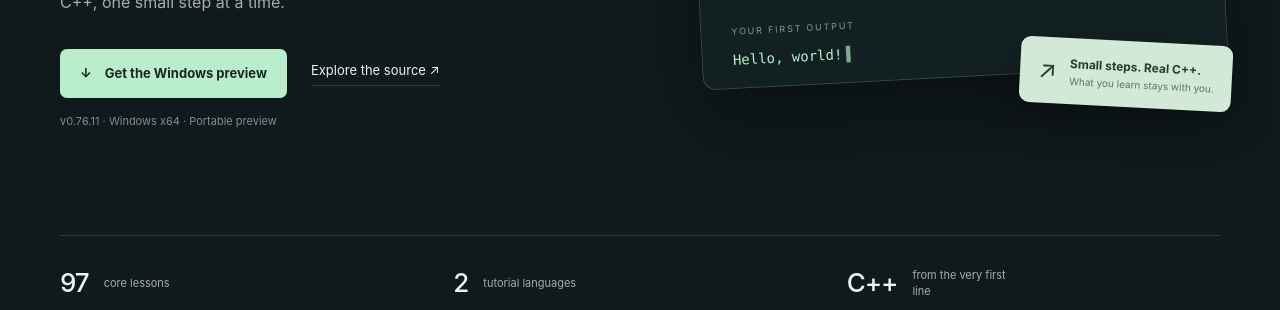
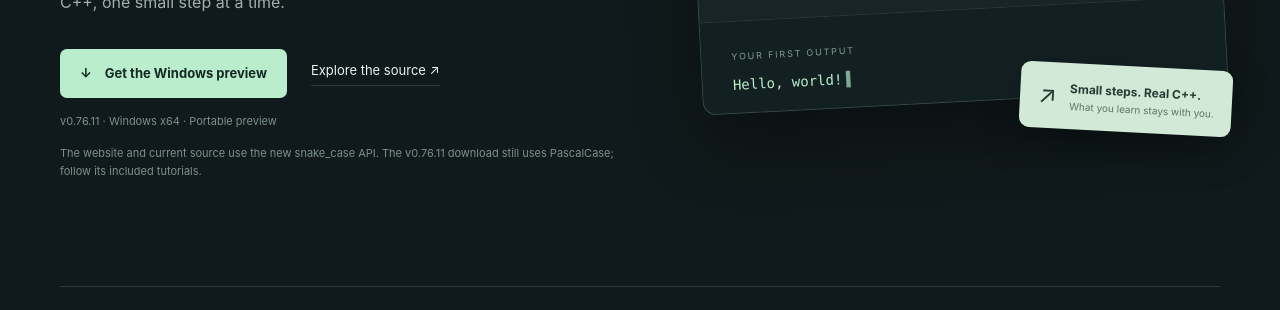
Before and after one commit to sodomau/small-cpp, a plain HTML site: page site/index.html in a window 1280 px wide. Shown: the part 479-789 px from the top of the page. Drawn offline with Linux system fonts and the light colour scheme; files whose address does not match are found by name.

Commit message:
docs: align web lessons with snake_case API names

```diff
--- a/site/index.html
+++ b/site/index.html
@@ -24,6 +24,7 @@
         <p class="hero-description" data-en="Your first line of code shouldn't come with a mountain of setup. Meet a friendly desktop home for learning real C++, one small step at a time." data-ko="코드 한 줄을 쓰기 위해 복잡한 설정부터 배울 필요는 없어요. 실제 C++을 한 걸음씩 배우는, 친근한 데스크톱 개발 환경을 만나 보세요.">Your first line of code shouldn't come with a mountain of setup. Meet a friendly desktop home for learning real C++, one small step at a time.</p>
         <div class="actions"><a class="button primary" href="https://github.com/sodomau/small-cpp/releases/tag/v0.76.11"><span aria-hidden="true">↓</span><span data-en="Get the Windows preview" data-ko="Windows 미리보기 받기">Get the Windows preview</span></a><a class="text-link" href="https://github.com/sodomau/small-cpp" data-en="Explore the source ↗" data-ko="소스 살펴보기 ↗">Explore the source ↗</a></div>
         <p class="release-note" data-en="v0.76.11 · Windows x64 · Portable preview" data-ko="v0.76.11 · Windows x64 · 포터블 미리보기">v0.76.11 · Windows x64 · Portable preview</p>
+        <p class="release-note" data-en="The website and current source use the new snake_case API. The v0.76.11 download still uses PascalCase; follow its included tutorials." data-ko="웹사이트와 최신 소스는 새 snake_case API를 사용합니다. v0.76.11 다운로드는 기존 PascalCase API를 사용하므로 함께 제공되는 튜토리얼을 따라 주세요.">The website and current source use the new snake_case API. The v0.76.11 download still uses PascalCase; follow its included tutorials.</p>
       </div>
       <div class="code-scene">
         <div class="orbit orbit-one"></div><div class="orbit orbit-two"></div>
```
Also changed, not shown: 14 other files.
